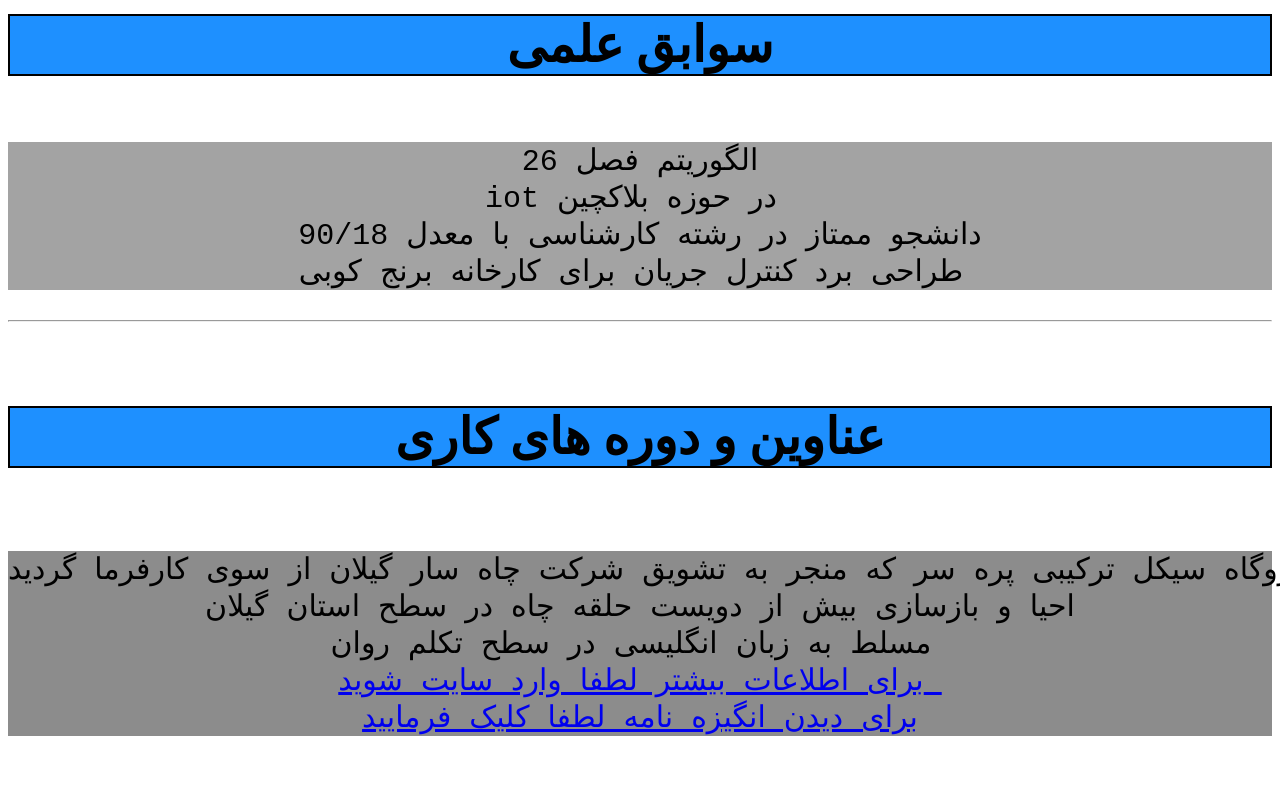
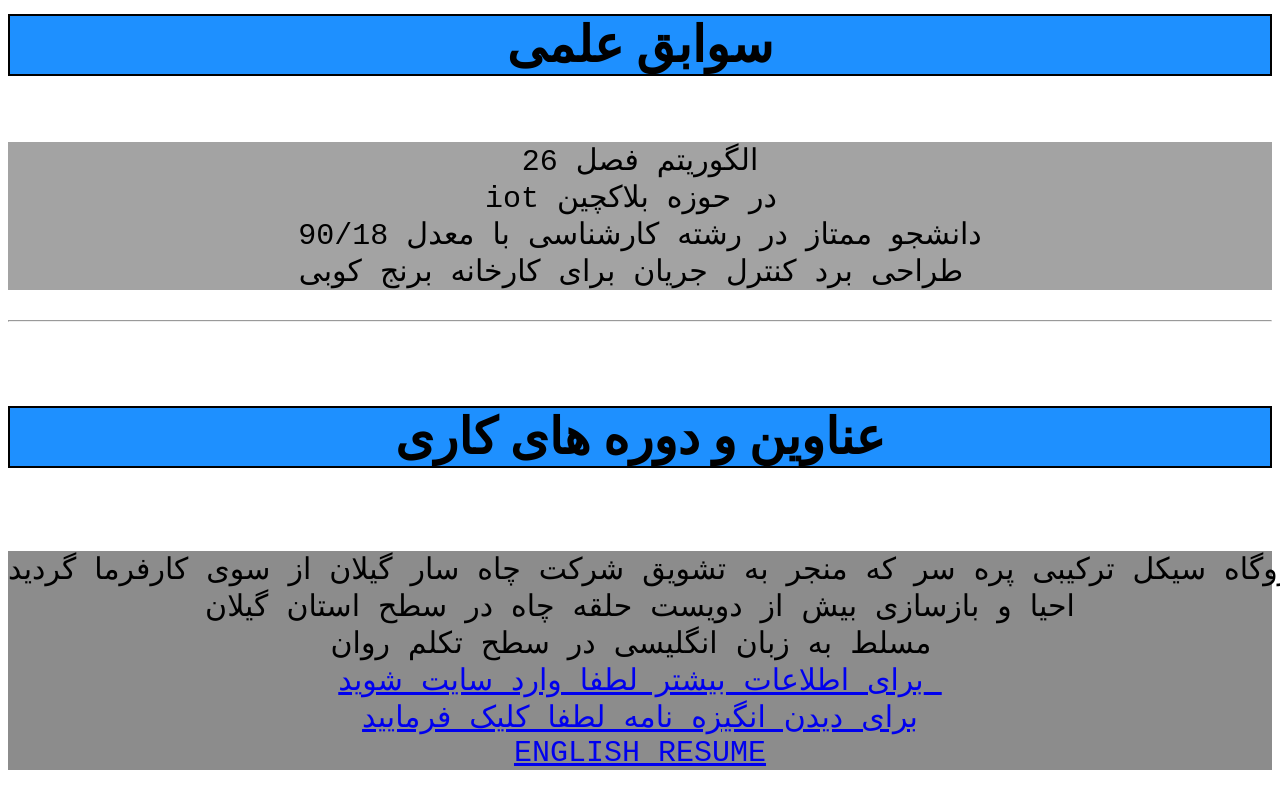
Before and after one commit to alireza-khajehgee/khajehgee-resume, a plain HTML site: page index.html in a window 1280 px wide. Shown: the part 1439-2239 px from the top of the page. Before the commit the page ends 2205 px from the top, so only its background shows below. Drawn offline with Linux system fonts and the light colour scheme.

Commit message:
Update index.html

```diff
--- a/index.html
+++ b/index.html
@@ -50,6 +50,7 @@ iot در حوزه بلاکچین
 مسلط به زبان انگلیسی در سطح تکلم روان
 <a href="https://alireza-khajehgee.github.io/">برای اطلاعات بیشتر لطفا وارد سایت شوید </a>
 <a href="https://alireza-khajehgee.github.io/khajehgee-sop/">برای دیدن انگیزه نامه لطفا کلیک فرمایید</a>
+<a href="english resume.html">ENGLISH RESUME</a>
 </pre>
 
 </body>
```
